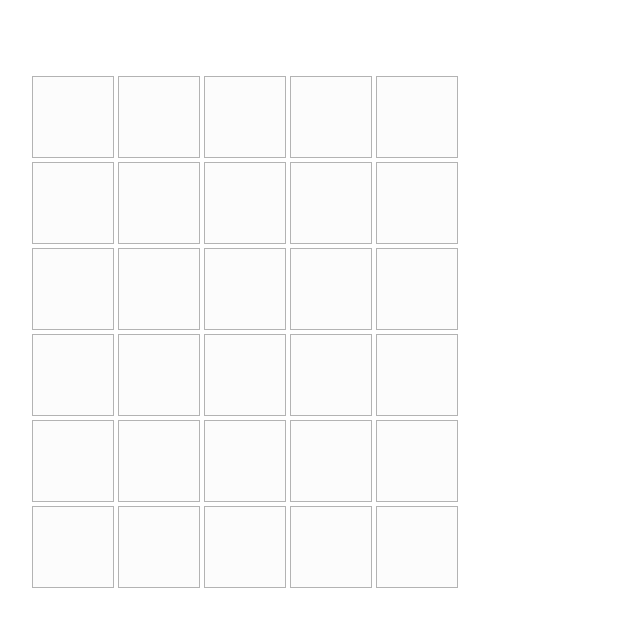
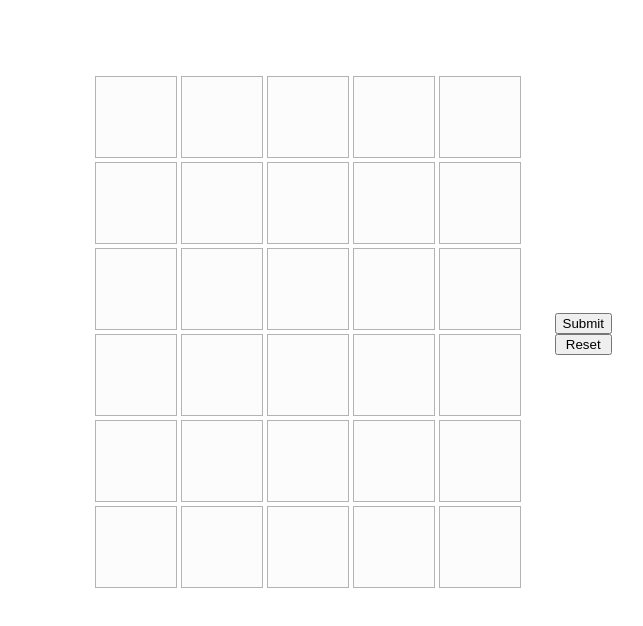
Before and after one commit to heather-cunningham/vuedle, a Vue app: page / in a window 1280 px wide. Shown: the top 626 px of the page, without its empty margins (378-1021 px from the left). Built offline with nearby package versions, Linux system fonts and the light colour scheme.

Commit message:
buttonsBr: used new GenericButton w/ ids and labels in gameboard.  Btns don't do anything yet

```diff
--- a/src/components/VordleBoard.vue
+++ b/src/components/VordleBoard.vue
@@ -17,6 +17,11 @@
 			</ul>
 		</div>
 
+		<div class="game-buttons">
+			<GenericButton id="submitBtn" label="Submit" />
+			<GenericButton id="resetBtn" label="Reset" />
+		</div>
+
 		<div>
 			<ModalPopup :wordOfTheDay="wordOfTheDay"
 									:guessSubmitted="guessesSubmitted[guessesSubmitted.length - 1]"
@@ -33,6 +38,7 @@ import { MAX_GUESSES_COUNT } from '@/settings';
 import englishWords from '@/assets/englishWordsWith5Letters.json';
 import GuessInput from '@/components/GuessInput.vue';
 import GuessView from '@/components/GuessView.vue';
+import GenericButton from '@/components/GenericButton.vue';
 import ModalPopup from '@/components/ModalPopup.vue';
 
 const props = defineProps({
@@ -62,14 +68,15 @@ const countOfEmptyGuesses = computed(() => {
 main {
 	margin: 6%;
 	display: flex;
-	flex-direction: column;
 	align-items: center;
 	font-family: Roboto, Tahoma, Verdana, sans-serif;
 }
 
 .gameboard {
-	margin: 0 3% 0 0;
+	margin: 0 3% 0 35%;
 	float: left;
+	display: inherit;
+	flex-direction: column;
 }
 
 ul {
@@ -82,4 +89,11 @@ li {
 	margin-bottom: 0.25rem;
 }
 
+.game-buttons {
+	float: right;
+	clear: both;
+	display: inherit;
+	flex-direction: column;
+}
+
 </style>
```
